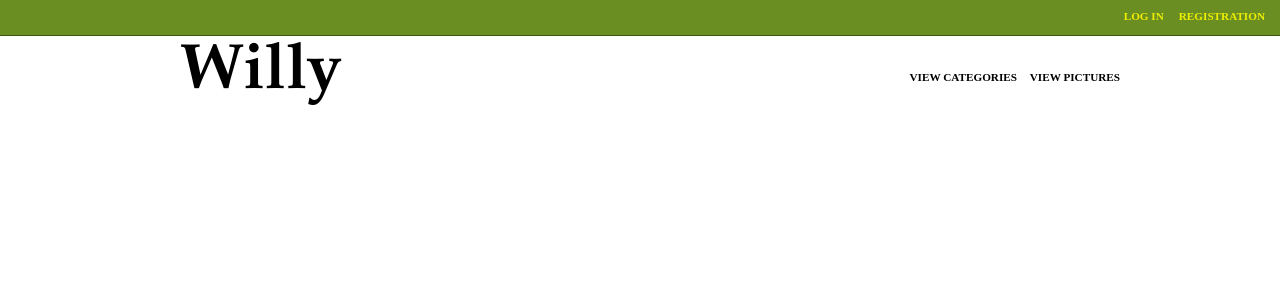
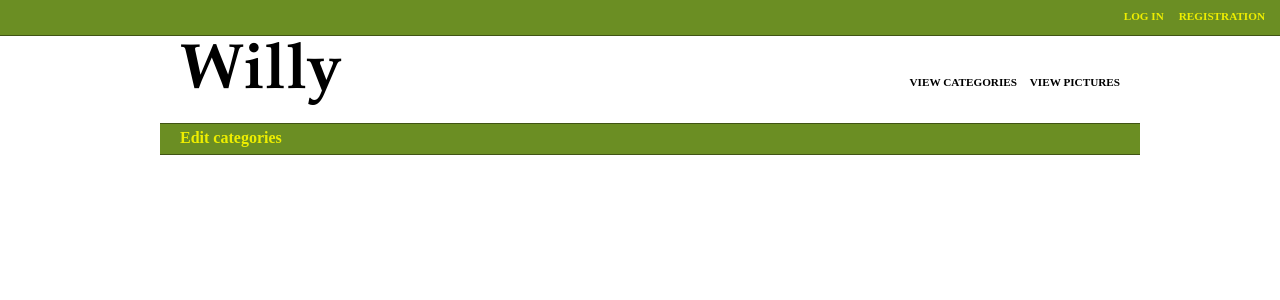
Before and after one commit to psstoev/willy, a Django app: template src/willy/gallery/templates/edit_categories.html in a window 1280 px wide. Shown: the top 300 px of the page. Run offline with Django 3.2, Linux system fonts and the light colour scheme; the template is opened without the code that fills it, so the values that code supplies are empty.

Commit message:
Add title bar and functionality for showing categories in a table view.

```diff
--- a/src/willy/gallery/templates/edit_categories.html
+++ b/src/willy/gallery/templates/edit_categories.html
@@ -3,6 +3,9 @@
 {% load i18n %}
 
 {% block content %}
+  <h1 id="title">
+    {% trans "Edit categories" %}
+  </h1>
   {% if user.is_authenticated %}
     {% for category in categories %}
       <a href="/gallery/category/view/{{ category.id }}">{{ category.name }}</a>
--- a/src/willy/gallery/templates/edit_pictures.html
+++ b/src/willy/gallery/templates/edit_pictures.html
@@ -3,6 +3,9 @@
 {% load i18n %}
 
 {% block content %}
+  <h1 id="title">
+    {% trans "Edit pictures" %}
+  </h1>
   {% if user.is_authenticated %}
     {% for picture in pictures %}
       <a href="/gallery/picture/view/{{ picture.id }}">{{ picture.name }}</a>
--- a/src/willy/gallery/templates/view_pictures.html
+++ b/src/willy/gallery/templates/view_pictures.html
@@ -3,6 +3,9 @@
 {% load i18n %}
 
 {% block content %}
+  <h1 id="title">
+    {% trans "View pictures" %}
+  </h1>
   {% include "categories_sidebar.html" %}
   {% for picture in pictures %}
     <a href="/gallery/picture/view/{{ picture.id }}">{{ picture.name }}</a>
--- a/src/willy/static/css/base.css
+++ b/src/willy/static/css/base.css
@@ -101,6 +101,7 @@ header {
     width: 100%;
     overflow: hidden;
     display: block;
+    /* border-bottom: 2px solid #000000; */
 }
 
 header h1 {
@@ -115,17 +116,34 @@ header a, header a:visited, header a:hover, header a:active {
     color: #000000;
 }
 
+header a:hover, header a:active {
+    padding-bottom: 3px;
+    border-bottom: 2px solid #000000;
+}
+
 nav {
     float: right;
     font-size: 0.7em;
     font-weight: bold;
     text-transform: uppercase;
-    margin-top: 35px;
+    margin-top: 40px;
     color: #eeee00;
 }
 
 nav a {
     margin-left: 10px;
+}
+
+h1#title {
+    width: 100%;
+    height: 25px;
+    margin-bottom: 20px;
+    padding-top: 5px;
+    padding-left: 20px;
+    color: #eeee00;
+    background-color: #6b8e23;
+    border-top: 1px solid #405414;
+    border-bottom: 1px solid #405414;
 }
 
 section#categories {
```
Also changed, not shown: src/willy/gallery/templates/view_categories.html (+11 -0 lines), src/willy/gallery/views.py (+6 -1 lines).
